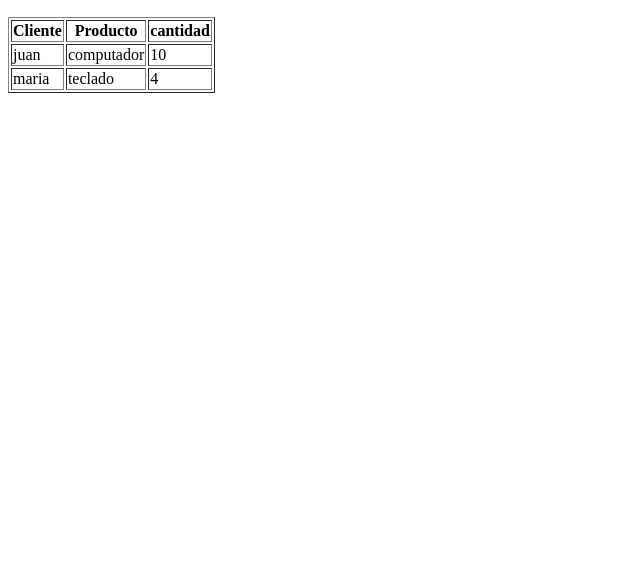
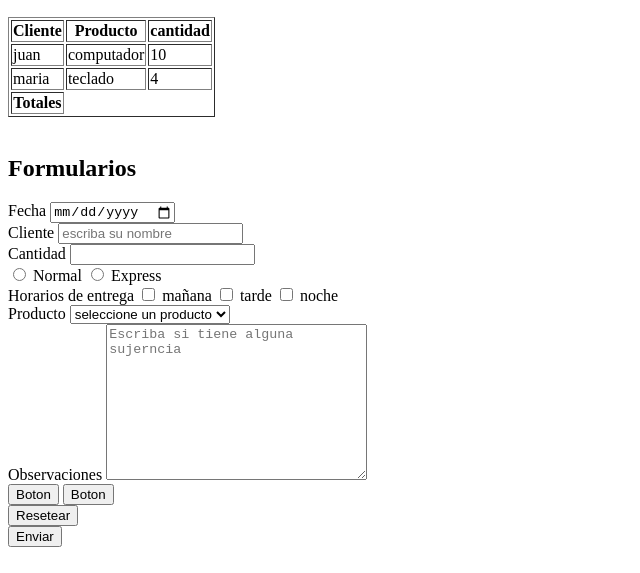
Before and after one commit to JuanKeyner21/compras, a plain HTML site: page elementoskeyner.html in a window 1280 px wide. Shown: the part 1344-1917 px from the top of the page, without its empty margins (0-640 px from the left). Before the commit the page ends 1445 px from the top, so only its background shows below. Drawn offline with Linux system fonts and the light colour scheme.

Commit message:
tercera clase  formularios

```diff
--- a/elementoskeyner.html
+++ b/elementoskeyner.html
@@ -82,10 +82,58 @@
                             </tr>
                         </tbody>
                         <tfoot>
-
+                            <tr>
+                                <th>Totales</th>
+                            </tr>
                         </tfoot>
                     </table>
-                </main>
+
+                    <br/>
+
+                    <h2>Formularios</h2>
+
+                    <form action="#" method="post">
+                        <label for="fecha">Fecha</label>
+                        <input type="date" name="fecha" />
+                        <br/>
+                        <label for="cliente">Cliente</label>
+                        <input required type="text" name="cliente" placeholder="escriba su nombre" />
+                        <br/>
+                        <label for="cantidad">Cantidad</label>
+                        <input type="number" name="cantidad" />
+
+                        <br/>
+                        <input type="radio" name="envio" value="N"> Normal
+                        <input type="radio" name="envio" value="E"> Express
+                        <br/>
+                        <label for="">Horarios de entrega</label>
+                        <input type="checkbox" name="horario[]" value="1"> mañana
+                        <input type="checkbox" name="horario[]" value="2"> tarde
+                        <input type="checkbox" name="horario[]" value="3"> noche
+                        <br/>
+                        <label for="producto">Producto</label>
+                        <select name="producto">
+                            <option value="-1">seleccione un producto</option>
+                            <option value="1">memoria usb</option>
+                            <option value="2">teclado</option>
+                            <option value="3">disco duro</option>
+                        </select>
+                        <br/>
+                        <label for="observasiones">Observaciones</label>
+                        <textarea placeholder="Escriba si tiene alguna sujerncia" name="observaciones" id="" cols="30" rows="10"></textarea>
+
+                        <br/>
+
+                        <input type="button" name="boton" value="Boton">
+                        <button type="button"name="boton2" value="Boton">Boton</button>
+                        <br/>
+                        <input type="reset" value="Resetear">
+                        <br/>
+                        <input type="submit" name="Enviar" value="Enviar">
+                        <br/><br/>
+                    </form>
+                    </main>
+
             <footer>
                 <!-- pie de pagina -->
             </footer>
```
Also changed, not shown: 2 other files.
